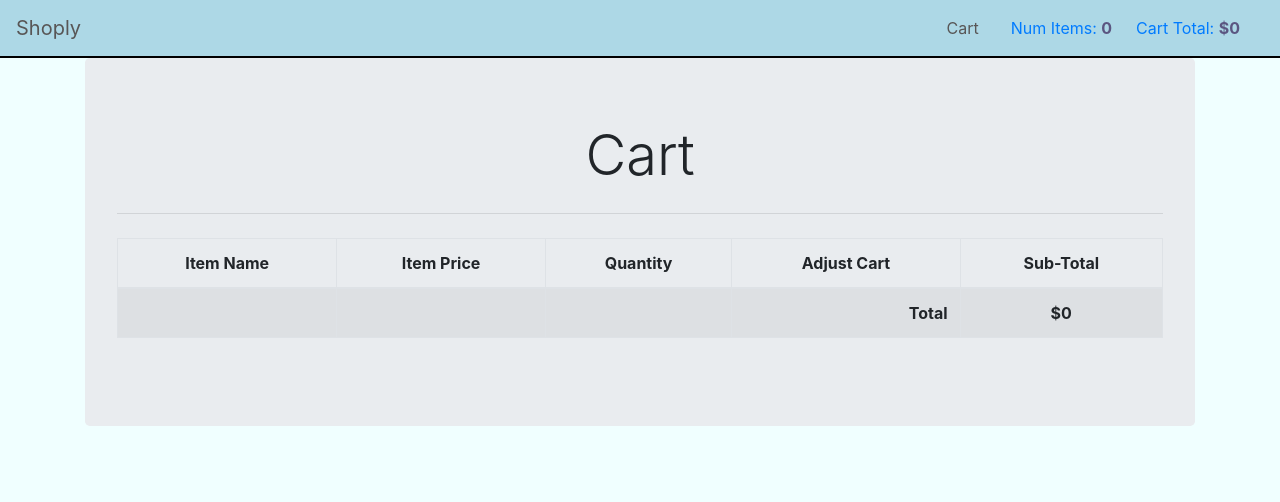
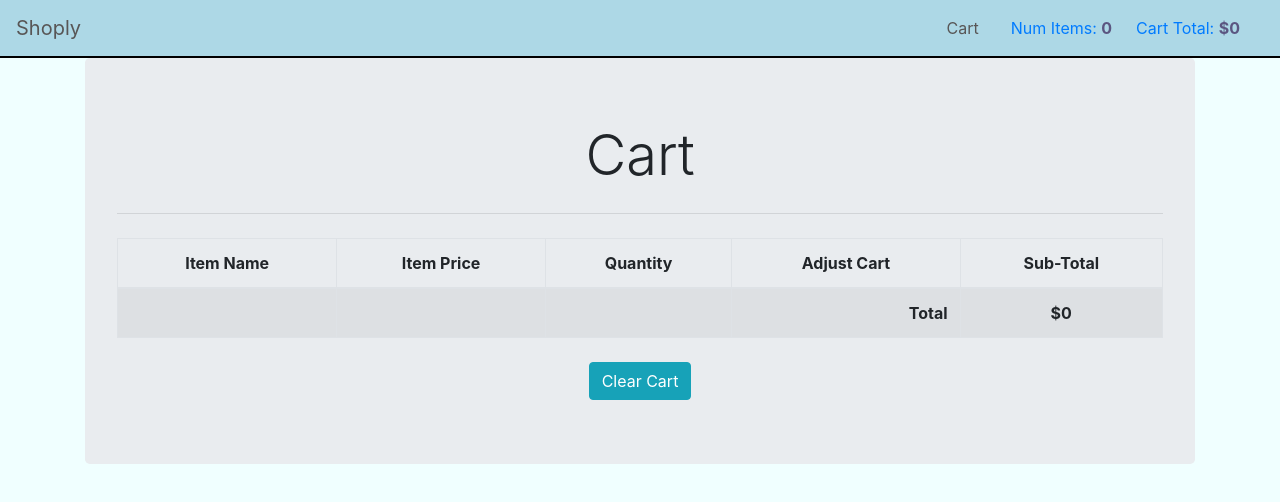
Before and after one commit to Keparoo/Shoply, a React (Create React App) app: page /cart in a window 1280 px wide. Shown: the top 502 px of the page. Built offline with nearby package versions, Linux system fonts and the light colour scheme.

Commit message:
Add resetCart functionality

```diff
--- a/src/Cart.js
+++ b/src/Cart.js
@@ -1,6 +1,7 @@
 import React from 'react';
 import { deleteFromCart, addToCart } from './actions';
 import { useSelector, useDispatch } from 'react-redux';
+import { resetCart } from './actions';
 import './Cart.css';
 
 const Cart = () => {
@@ -15,6 +16,10 @@ const Cart = () => {
 
 	const addItem = (id, price) => {
 		dispatch(addToCart(id, price));
+	};
+
+	const clearCart = () => {
+		dispatch(resetCart());
 	};
 
 	const itemsList = Object.keys(items).map((id) => (
@@ -68,6 +73,9 @@ const Cart = () => {
 					</tr>
 				</tbody>
 			</table>
+			<button onClick={clearCart} className="btn btn-info">
+				Clear Cart
+			</button>
 		</div>
 	);
 };
--- a/src/ProductDetails.js
+++ b/src/ProductDetails.js
@@ -31,11 +31,11 @@ const ProductDetails = () => {
 						<h5>${price}</h5>
 					</div>
 					<p className="text-center">{description}</p>
-					<button className="btn btn-primary" onClick={() => add(id, price)}>
+					<button className="btn btn-info" onClick={() => add(id, price)}>
 						Add to Cart
 					</button>
 					<p />
-					<Link to="/" className="btn btn-block btn-primary btn-lg">
+					<Link to="/" className="btn btn-block btn-info btn-lg">
 						Back
 					</Link>
 				</div>
```
